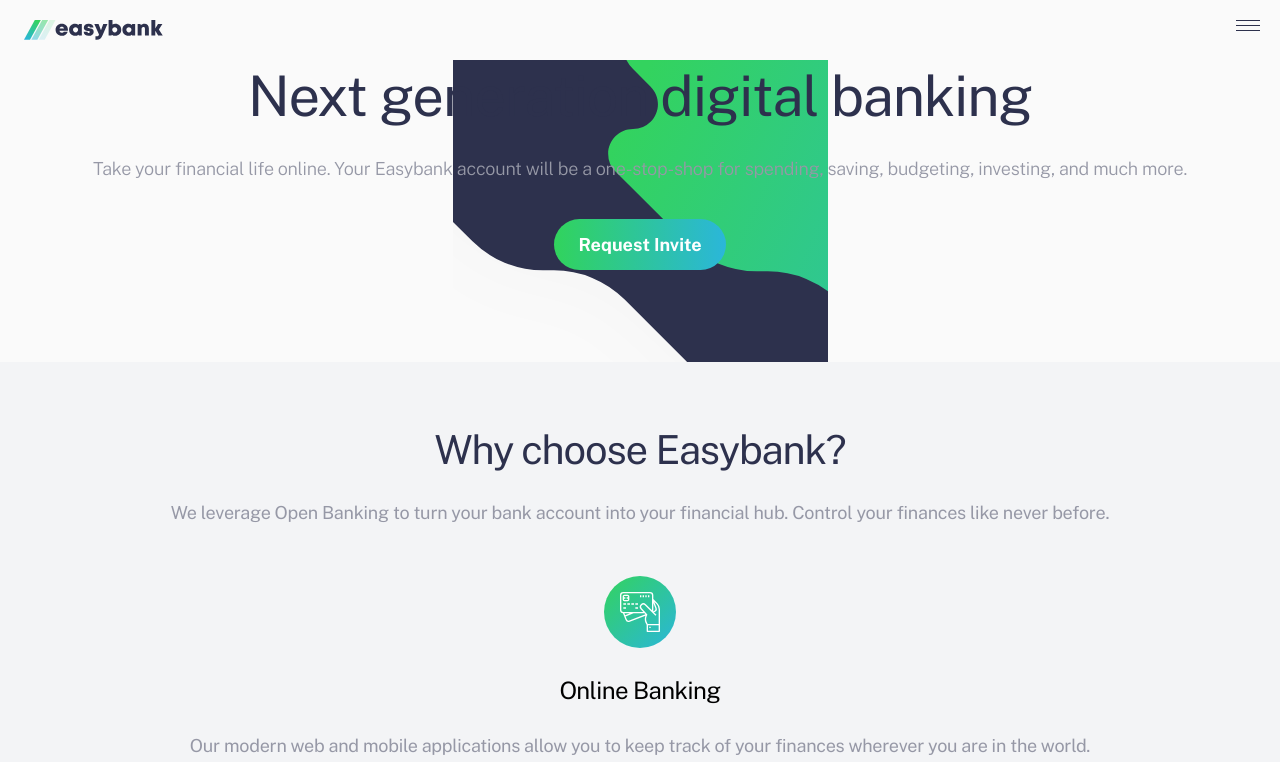
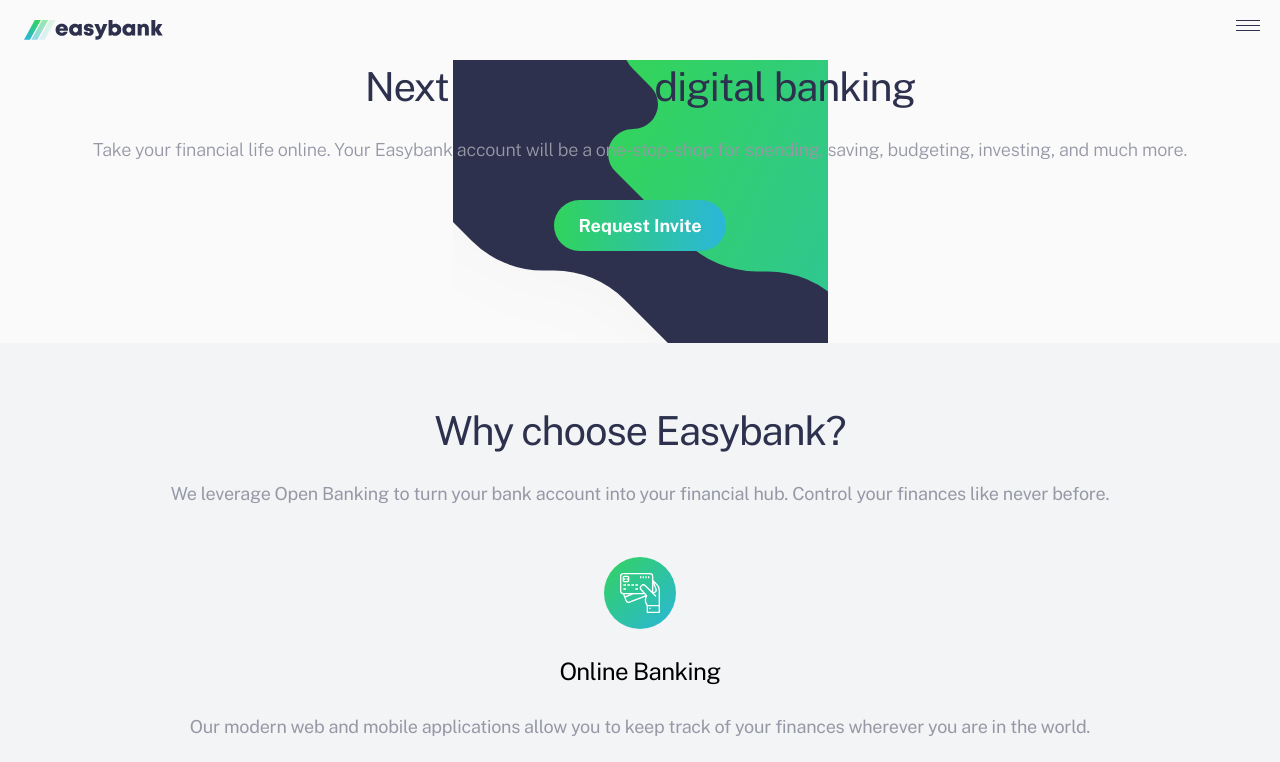
Before and after one commit to avatarfreak/frontend-easybank, a website built with Vite: page index.html in a window 1280 px wide. Shown: the top 762 px of the page. Built offline with nearby package versions, Linux system fonts and the light colour scheme; files whose address does not match are found by name.

Commit message:
Global variables update for larger device

```diff
--- a/css/main.css
+++ b/css/main.css
@@ -43,11 +43,17 @@
   --l-200: 1.3;
   --l-300: 1.5;
 }
+@media (min-width: 37rem) {
+  :root {
+    --fs-200: 32px;
+    --fs-500: 32px;
+  }
+}
 
-@media (min-width: 45rem) {
+@media (min-width: 53rem) {
   :root {
     --fs-100: 16px;
-    --fs-200: 56px;
+    --fs-200: 40px;
     --fs-300: 18px;
     --fs-400: 14px;
     --fs-500: 40px;
@@ -76,10 +82,38 @@
     --l-300: 1.5;
   }
 }
+
+@media (min-width: 100rem) {
+  :root {
+    --fs-100: 18px;
+    --fs-200: 60px;
+    --fs-300: 20px;
+    --fs-400: 16px;
+    --fs-500: 56px;
+    --fs-600: 20px;
+    --fs-700: 32px;
+    --fs-800: 20px;
+    --fs-900: 56px;
+    --fs-50: 14px;
+    --fs-60: 14px;
+    --fs-70: 14px;
+    --fs-80: 18px;
+  }
+}
 body {
-  display: grid;
-  grid-template-row: min-content 1fr;
   min-height: 100vh;
   font-size: 1.125rem;
   width: 100%;
 }
+.top_left {
+  background-position-y: -8rem;
+}
+
+@layer components {
+  .pri-menu-underline {
+    @apply relative after:absolute after:-bottom-7 after:left-0 after:w-full after:h-1 after:bg-gradient-to-r after:from-pri-110 after:to-pri-120 after:opacity-0 after:transition-opacity after:duration-700 hover:after:opacity-100;
+  }
+  .secondary-menu-underline {
+    @apply hover:text-pri-110;
+  }
+}
```
